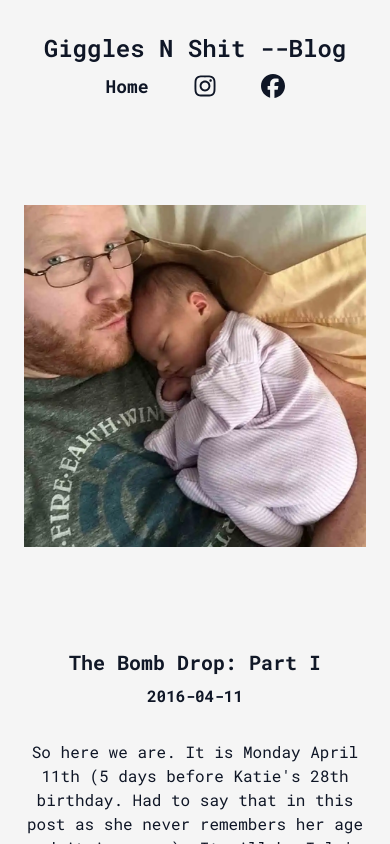
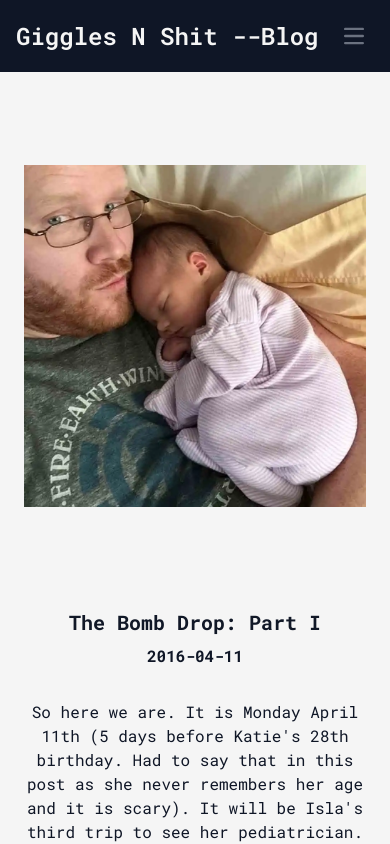
Before and after one commit to evanmarshall-dev/gigglesnshit, a Next.js app: page /blog/bomb-drop-1. in a window 390 px wide. Shown: the top 844 px of the page. Built offline with nearby package versions, Linux system fonts and the light colour scheme.

Commit message:
BLOG: Added in new styles for the navigation. Also added in a mobile menu and collapse using React's useState.

```diff
--- a/app/blog/[slug]/page.js
+++ b/app/blog/[slug]/page.js
@@ -93,7 +93,7 @@
   };
 
   return (
-    <article>
+    <article className="px-6">
       <div className="grid grid-cols-1 gap-2 mt-16 mb-8 mx-auto md:mx-8">
         <div className="relative h-[480px]">
           <Image
--- a/app/layout.js
+++ b/app/layout.js
@@ -73,7 +73,7 @@
   return (
     <html lang="en">
       <body
-        className={`${roboto_mono.variable} font-mono max-w-7xl antialiased min-h-screen text-center mx-auto scroll-smooth px-6 py-8 text-ebony bg-wild_sand`}
+        className={`${roboto_mono.variable} font-mono max-w-7xl antialiased min-h-screen text-center mx-auto scroll-smooth py-8 text-ebony bg-wild_sand`}
       >
         <main>
           <header>
--- a/app/ui/Header.js
+++ b/app/ui/Header.js
@@ -1,56 +1,81 @@
+"use client";
+
+import React, { useState } from "react";
 import Link from "next/link";
 import { FaInstagram, FaFacebook } from "react-icons/fa6";
-// import { usePathname } from "next/navigation";
 
 export default function Header() {
+  const [isMenuOpen, setIsMenuOpen] = useState(false);
+
+  const toggleMenu = () => {
+    setIsMenuOpen(!isMenuOpen);
+  };
+
   return (
-    <nav className="z-10 flex items-center justify-between flex-col md:flex-row h-10">
+    <nav className="bg-ebony text-wild_sand fixed w-full z-20 top-0 start-0">
+      <div className="max-w-screen-xl flex flex-wrap items-center justify-between mx-auto p-4">
         <Link href={"/"}>
-        <h1 className="text-2xl text-ebony font-semibold hover:text-sandrift active:text-sandrift transition">
+          <h1 className="text-2xl text-wild_sand font-semibold hover:text-sandrift active:text-sandrift transition">
             Giggles N Shit --Blog
           </h1>
         </Link>
-      <div className="flex items-center gap-5 text-lg">
+        <button
+          onClick={toggleMenu}
+          type="button"
+          className="inline-flex items-center p-2 w-10 h-10 justify-center text-sm text-gray-500 rounded-lg md:hidden hover:bg-gray-100 focus:outline-none focus:ring-2 focus:ring-gray-200 dark:text-gray-400 dark:hover:bg-gray-700 dark:focus:ring-gray-600"
+          aria-controls="navbar-sticky"
+          aria-expanded={isMenuOpen}
+        >
+          <span className="sr-only">Open main menu</span>
+          <svg
+            className="w-5 h-5"
+            aria-hidden="true"
+            xmlns="http://www.w3.org/2000/svg"
+            fill="none"
+            viewBox="0 0 17 14"
+          >
+            <path
+              stroke="currentColor"
+              strokeLinecap="round"
+              strokeLinejoin="round"
+              strokeWidth="2"
+              d="M1 1h15M1 7h15M1 13h15"
+            />
+          </svg>
+        </button>
+        <div
+          className={`${
+            isMenuOpen ? "block" : "hidden"
+          } items-center justify-between w-full md:flex md:w-auto md:order-1`}
+          id="navbar-sticky"
+        >
+          <div className="flex flex-col p-4 md:p-0 mt-4 font-medium border border-gray-100 rounded-lg bg-gray-50 md:space-x-8 rtl:space-x-reverse md:flex-row md:mt-0 md:border-0 md:bg-white dark:bg-gray-800 md:dark:bg-gray-900 dark:border-gray-700">
             <Link
-          className="hover:underline hover:text-sandrift active:text-sandrift text-ebony font-bold px-3 py-2 transition"
-          href={"/"}
+              href="/"
+              className="hover:underline hover:text-sandrift active:text-sandrift text-wild_sand font-bold px-3 py-2 transition"
+              aria-current="page"
             >
               Home
             </Link>
-        {/* {pages.map((page) => {
-          return (
-            <Link
-              key={page._id}
-              href={`/${page.slug}`}
-              className={clsx(
-                "hover:underline active:underline transition px-3 py-2",
-                {
-                  "text-ebony bg-wild_sand rounded":
-                    pathname === `/${page.slug}`,
-                }
-              )}
-            >
-              {page.title}
-            </Link>
-          );
-        })} */}
             <a
+              href="https://www.instagram.com/instagingagram"
+              className="hover:text-sandrift active:text-sandrift text-wild_sand font-bold px-3 py-2 transition text-2xl mx-auto"
               rel="noopener noreferrer"
               target="_blank"
-          href="https://www.instagram.com/instagingagram"
-          className="hover:text-sandrift active:text-sandrift text-ebony font-bold px-3 py-2 transition text-2xl"
             >
               <FaInstagram />
             </a>
             <a
+              href="https://www.facebook.com/GingaRanga"
+              className="hover:text-sandrift active:text-sandrift text-wild_sand font-bold px-3 py-2 transition text-2xl mx-auto"
               rel="noopener noreferrer"
               target="_blank"
-          href="https://www.facebook.com/GingaRanga"
-          className="hover:text-sandrift active:text-sandrift text-ebony font-bold px-3 py-2 transition text-2xl"
             >
               <FaFacebook />
             </a>
           </div>
+        </div>
+      </div>
     </nav>
   );
 }
```
Lines whose indentation alone changed are shown as unchanged.
